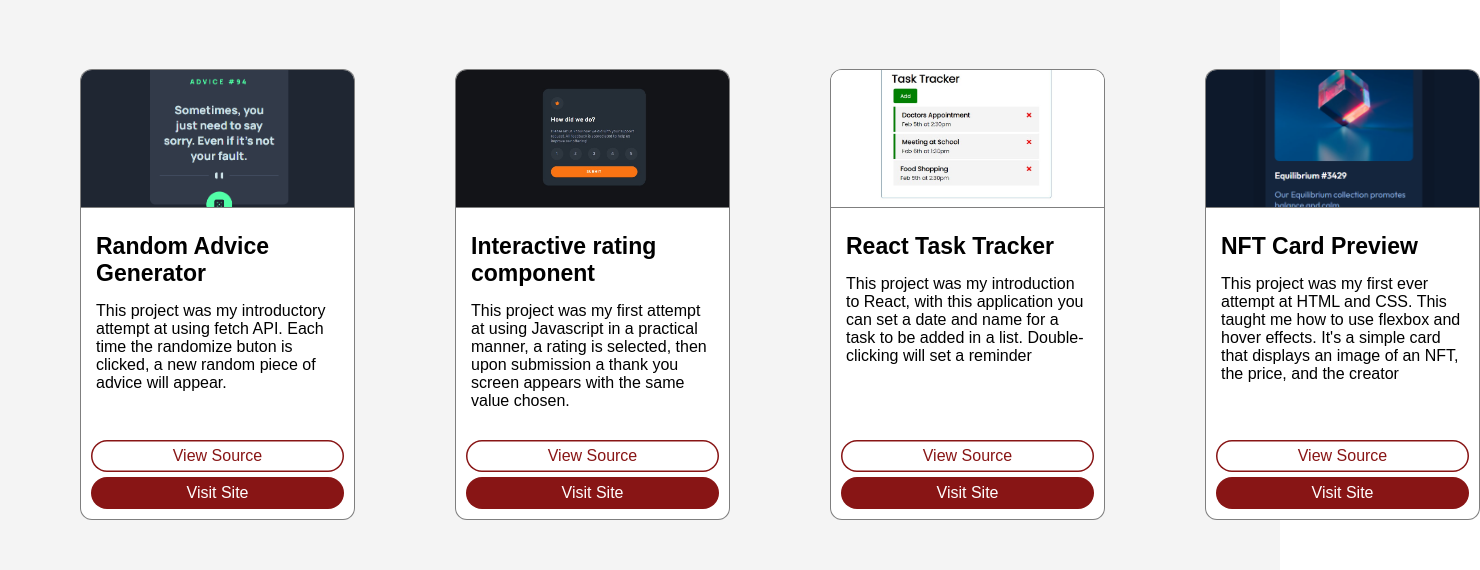
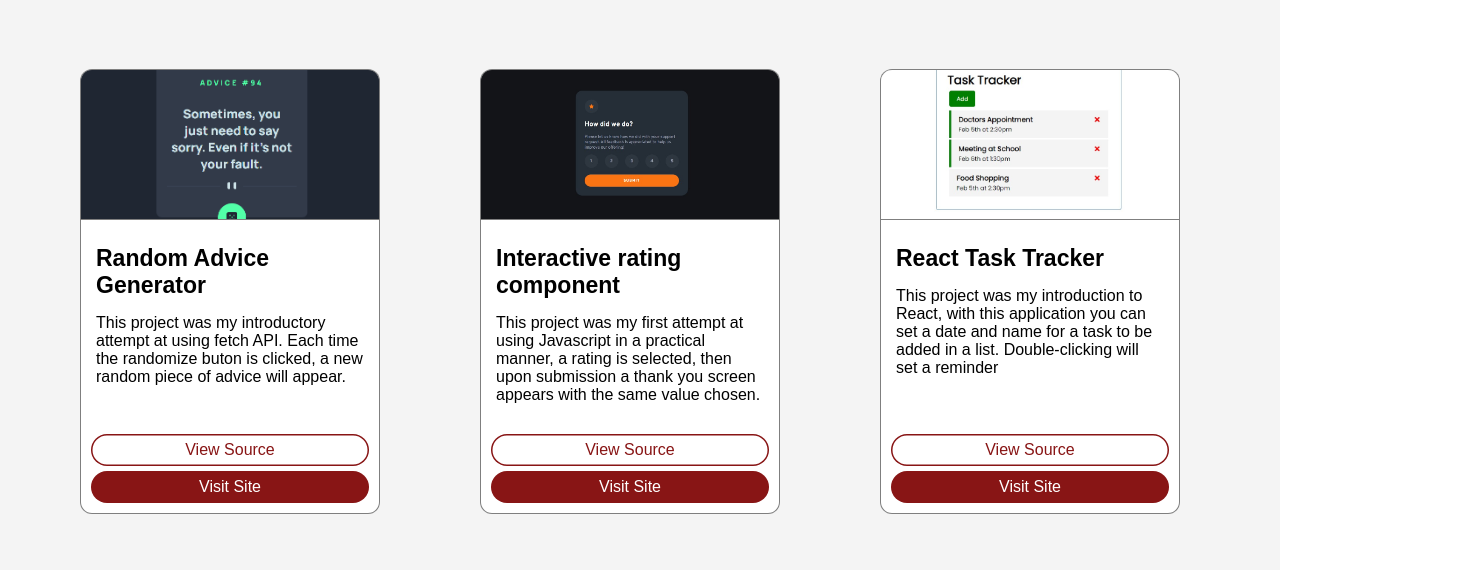
Before and after one commit to RodrJavi/my-website, a Next.js app: page / in a window 1280 px wide. Shown: the part 980-1550 px from the top of the page, 1480 px wide, since content can reach past the window. Built offline with nearby package versions, Linux system fonts and the light colour scheme.

Commit message:
Tiiiny changes

```diff
--- a/pages/index.js
+++ b/pages/index.js
@@ -4,7 +4,6 @@ import Card from "/components/Card";
 import AboutMePicture from "../components/AboutMePicture";
 import ContactBubble from "../components/ContactBubble";
 import ContactForm from "../components/ContactForm";
-import { useState } from "react";
 
 export default function Home() {
   const repoList = [
--- a/styles/globals.css
+++ b/styles/globals.css
@@ -20,7 +20,7 @@ a {
 }
 
 .container {
-  width: 1400px;
+  max-width: 1400px;
   margin: auto;
 }
 
@@ -124,7 +124,8 @@ h3 {
 .hero-container {
   display: flex;
   align-items: center;
-  justify-content: space-between;
+  justify-content: center;
+  gap: 85px;
   padding: 6em 0 0 0;
   margin: 0;
 }
@@ -192,6 +193,7 @@ h3 {
 
 .project-section {
   background-color: #f4f4f4;
+  width: 100%;
   margin-top: 110px;
   padding: 80px;
 }
@@ -203,7 +205,7 @@ h3 {
   display: flex;
   gap: 100px;
   margin-top: 70px;
-  overflow-x: auto;
+  overflow-x: scroll;
 }
 
 .h-full {
@@ -213,7 +215,7 @@ h3 {
 .card {
   display: flex;
   flex-direction: column;
-  width: 300px;
+  min-width: 300px;
   background-color: white;
   border-radius: 12px;
   overflow: hidden;
@@ -292,6 +294,7 @@ h3 {
 
 .contact-section {
   background-color: #f4f4f4;
+  width: 100%;
   padding: 150px;
   display: flex;
   justify-content: center;
```
